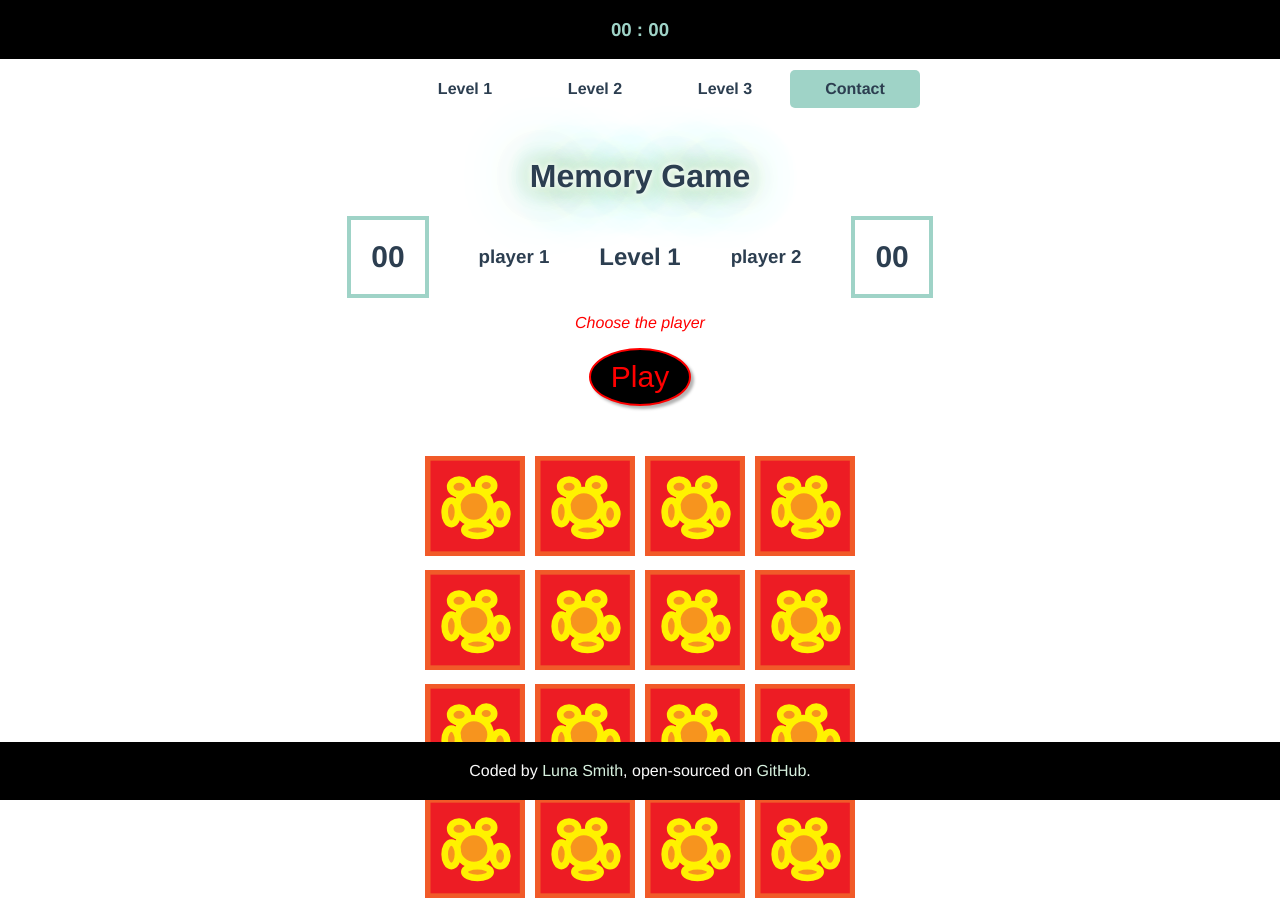
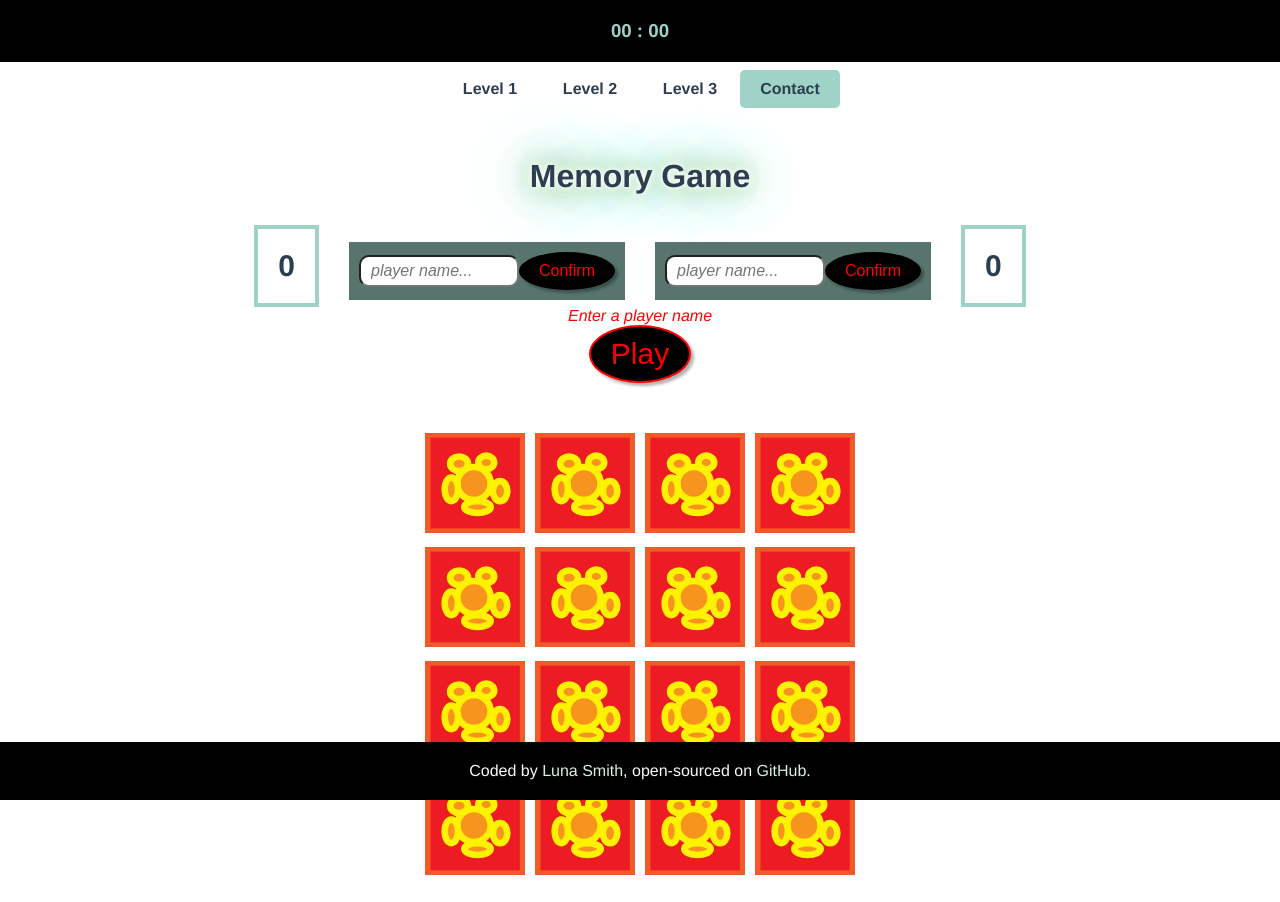
Before and after one commit to Lu-Smith/memory_game_vue, a Vue app: page / in a window 1280 px wide. Both pictures are taken after a click on the button "Play". After the commit the page ends 879 px from the top, so only its background shows below. Built offline with nearby package versions, Linux system fonts and the light colour scheme.

Commit message:
Updated MainGame logic

```diff
--- a/src/App.vue
+++ b/src/App.vue
@@ -2,7 +2,7 @@
   <GameTimer :timerMinutes="timerMinutes" :timerSeconds="timerSeconds"/>
   <MainHeader />
   <MainTitle />
-  <MainGame />
+  <MainGame :timerMinutes="timerMinutes" :timerSeconds="timerSeconds"/>
   <MainFooter />
 </template>
 
--- /dev/null
+++ b/src/assets/global.css
@@ -0,0 +1,42 @@
+* {
+    margin: 0;
+    padding: 0;
+    box-sizing: border-box;
+}
+
+h1 {
+    margin: 50px 0 30px 0;
+}
+
+input {
+    padding: 5px 10px;
+    font-size: 16px;
+    font-style: italic;
+    width: 160px;
+    border-radius: 10px;
+}
+
+img {
+    width: 100px;
+    height: 100px;
+}
+
+button {
+    padding: 10px 20px;
+    border-radius: 50%;
+    border: 2px solid red;
+    box-shadow: 3px 3px 3px rgba(0, 0, 0, 0.3);
+    background: black;
+    color: red;
+    font-size: 30px;
+    cursor: pointer;
+    transition: all 200ms ease-in-out;
+}
+
+button:hover {
+    border-radius: 40%;
+    border: 2px solid #57746d;
+    box-shadow: none;
+    background: black;
+    color: #57746d;
+}
--- a/src/components/Game/MainGame.vue
+++ b/src/components/Game/MainGame.vue
@@ -1,10 +1,25 @@
 <template>
   <div class="players">
-    <span v-if="play" class="score">{{ scorePlayer1 }}</span>
-    <h3 v-if="play" :class="{ active: active1 }" @click="togglePlayer(1)">player 1</h3>
-    <h2>Level 1</h2>
-    <h3  v-if="play" :class="{ active: active2 }" @click="togglePlayer(2)">player 2</h3>
-    <span v-if="play" class="score">{{ scorePlayer2 }}</span>
+    <div v-if="play" class="score">{{ scorePlayer1 }}</div>
+    <div class="player" v-if="play" >
+      <div class="player1 name" :class="{ active: active1 }">
+        {{ player1 }}
+      </div>
+      <div v-if="createName1" class="player-name-submit">
+        <input type="text" v-model="player1" placeholder="player name..."/>
+        <button class="name-button"  @click="togglePlayer(1)">Confirm</button>
+      </div>
+    </div>
+    <div class="player" v-if="play">
+      <div class="player2 name" :class="{ active: active2 }" >
+        {{ player2 }}
+      </div>
+      <div v-if="createName2" class="player-name-submit">
+        <input type="text" v-model="player2" placeholder="player name..."/>
+        <button  class="name-button"  @click="togglePlayer(2)">Confirm</button>
+      </div>
+    </div>
+    <div v-if="play" class="score">{{ scorePlayer2 }}</div>
   </div>
   <p v-if="play && ((!active1) && (!active2))" class="instruction">{{ choosePlayer }}</p>
   <button @click='playGame'>Play</button>
@@ -28,17 +43,29 @@ export default {
     return {
       active1: false,
       active2: false,
+      createName1: true,
+      createName2: true,
       cells: cards1.map((card: Cell) => ({ ...card, clicked: false })),
       play: false,
-      choosePlayer: 'Choose the player',
-      scorePlayer1: '00',
-      scorePlayer2: '00'
+      choosePlayer: 'Enter a player name',
+      scorePlayer1: 0,
+      scorePlayer2: 0,
+      player1: '',
+      player2: ''
     }
   },
   methods: {
     togglePlayer(this: MainGameComponent, playerNumber:number): void  {
-      this.active1 = playerNumber === 1 ? !this.active1 : false;
-      this.active2 = playerNumber === 2 ? !this.active2 : false;
+      if(playerNumber === 1) {
+        this.active1 = true;
+        this.active2 = false;
+        this.createName1 = false;
+      }
+      if(playerNumber === 2) {
+        this.active2 = true;
+        this.active1 = false;
+        this.createName2 = false;
+      }
     },
     playGame(this: PlayGame){
             this.play = true
@@ -59,6 +86,17 @@ export default {
 </script>
 
 <style>
+.player-name-submit {
+  background: #57746d;
+  padding: 10px;
+}
+
+.name-button {
+  font-size: 16px;
+  border: none;
+  border-radius: none;
+}
+
 .players {
   display: flex;
   gap: 30px;
@@ -95,4 +133,19 @@ export default {
   border: 4px solid #9fd3c7;
   padding: 20px;
 }
+
+.name {
+  font-size: 20px;
+  font-weight: bold;
+  letter-spacing: 1px;
+  margin-bottom: 10px;
+}
+
+.player1 {
+  color: red;
+}
+
+.player2 {
+  color: #57746d;
+}
 </style>
--- a/src/components/Header/GameTimer.vue
+++ b/src/components/Header/GameTimer.vue
@@ -27,5 +27,6 @@ export default defineComponent({
     top: 0;
     right: 0;
     width: 100dvw;
+    padding: 20px 0;
 }
 </style>
--- a/src/components/Header/MainTitle.vue
+++ b/src/components/Header/MainTitle.vue
@@ -15,8 +15,4 @@
       text-shadow: 0 0 5px #ffffff, 0 0 10px #fff, 0 0 20px #fff, 0 0 30px #ff4d4d, 0 0 50px #ff4d4d, 0 0 60px #ff4d4d, 0 0 70px #ff4d4d, 0 0 100px #ff4d4d;
     }
   }
-
-  h1 {
-    margin-top: 50px;
-  }
   </style>
--- a/src/components/Types/MainGameComponent.ts
+++ b/src/components/Types/MainGameComponent.ts
@@ -1,6 +1,8 @@
 interface MainGameComponent {
     active1: boolean;
     active2: boolean;
+    createName1: boolean;
+    createName2: boolean;
     togglePlayer(playerNumber: number): void;
 }
 
--- a/src/main.ts
+++ b/src/main.ts
@@ -1,4 +1,5 @@
 import { createApp } from 'vue'
 import App from './App.vue'
+import './assets/global.css'
 
 createApp(App).mount('#app')
```
